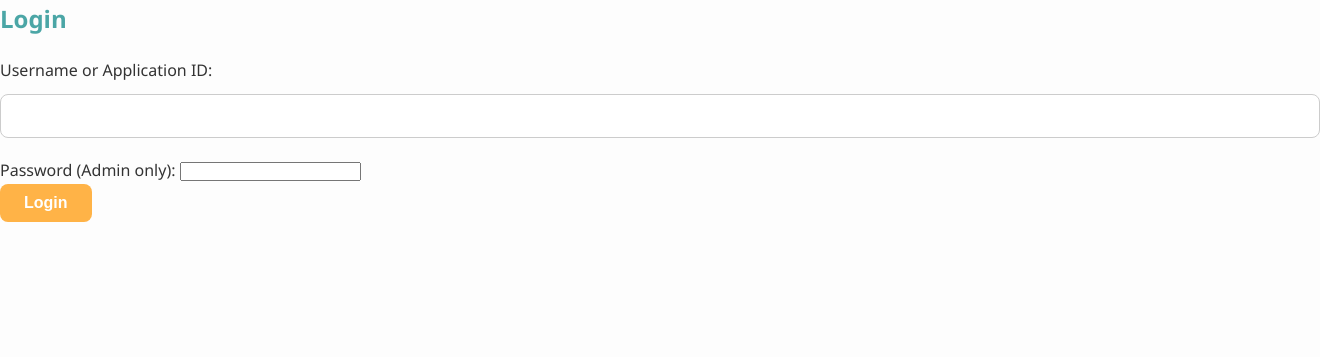
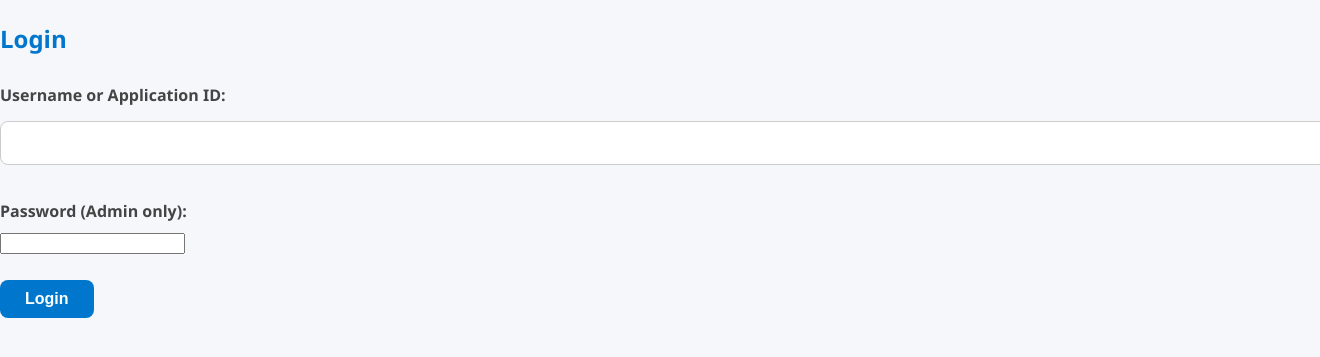
Before and after one commit to TharicaDevi/TT5L-02, a Flask app: page /login in a window 1320 px wide. Shown: the top 357 px of that part. Run offline with Flask 3, Linux system fonts and the light colour scheme; the page is wider than the window, and the part outside it is not shown.

Commit message:
arghhhhhhhh

```diff
--- a/Pawfect Home/static/style.css
+++ b/Pawfect Home/static/style.css
@@ -1,71 +1,58 @@
 :root {
-    /* Colors */
-    --primary-color: #4BA6A6;              /* Calm teal */
-    --primary-hover: #3b8f8f;
-    --accent-color: #FFB347;              /* Soft orange */
-    --danger-color: #e57373;
-    --danger-hover: #d32f2f;
-    --success-color: #81c784;
-    --success-hover: #66bb6a;
-    --secondary-color: #9e9e9e;
-    --secondary-hover: #7e7e7e;
-    --bg-light: #fdfdfd;
+    --primary-color: #0077cc;
+    --primary-hover: #005fa3;
+    --danger-color: #dc3545;
+    --danger-hover: #c82333;
+    --success-color: #28a745;
+    --success-hover: #218838;
+    --secondary-color: #6c757d;
+    --secondary-hover: #5a6268;
+    --bg-light: #f5f7fa;
     --bg-white: #ffffff;
-
-    /* Typography & Effects */
     --font-family: 'Segoe UI', Tahoma, Geneva, Verdana, sans-serif;
-    --box-shadow: 0 2px 10px rgba(0, 0, 0, 0.05);
+    --box-shadow: 0 2px 8px rgba(0,0,0,0.1);
 }
 
-/* Reset */
-* {
-    box-sizing: border-box;
+body {
     margin: 0;
-    padding: 0;
-}
-
-/* General Styles */
-body {
     font-family: var(--font-family);
     background-color: var(--bg-light);
     color: #333;
     line-height: 1.6;
 }
 
-h1, h2 {
-    font-weight: 700;
-    color: var(--primary-color);
-    margin-bottom: 20px;
-}
-
-/* Layout */
 .admin-container {
     display: flex;
     min-height: 100vh;
 }
 
-/* Sidebar */
 .sidebar {
     width: 240px;
     background-color: var(--primary-color);
     color: white;
     padding: 30px 20px;
+    box-shadow: 2px 0 8px rgba(0, 0, 0, 0.15);
     display: flex;
     flex-direction: column;
+    justify-content: flex-start;
     position: fixed;
     height: 100vh;
-    box-shadow: 2px 0 8px rgba(0, 0, 0, 0.08);
+    overflow-y: auto;
 }
 
 .sidebar h2 {
-    text-align: center;
+    margin-top: 0;
+    font-weight: 700;
     font-size: 1.8rem;
     margin-bottom: 30px;
+    letter-spacing: 1px;
 }
 
 .sidebar ul {
     list-style: none;
     padding: 0;
+    margin: 0;
+    flex-grow: 1;
 }
 
 .sidebar li {
@@ -86,17 +74,34 @@ h1, h2 {
     background-color: var(--primary-hover);
 }
 
-/* Main Content */
 .main-content {
     margin-left: 240px;
     padding: 40px 50px;
     flex-grow: 1;
     background-color: var(--bg-light);
+    min-height: 100vh;
 }
 
-/* Form Elements */
-form {
-    margin-top: 20px;
+h1, h2 {
+    font-weight: 700;
+    margin-bottom: 25px;
+    color: var(--primary-color);
+}
+
+.section {
+    background-color: var(--bg-white);
+    border-radius: 12px;
+    padding: 24px 30px;
+    margin-top: 25px;
+    box-shadow: var(--box-shadow);
+}
+
+form label {
+    display: block;
+    font-weight: 600;
+    margin-top: 18px;
+    margin-bottom: 6px;
+    color: #444;
 }
 
 input[type="text"],
@@ -107,15 +112,19 @@ select,
 textarea {
     width: 100%;
     padding: 10px 14px;
-    margin: 10px 0 20px;
+    margin-top: 6px;
+    margin-bottom: 16px;
     border: 1.5px solid #ccc;
     border-radius: 8px;
     font-size: 1rem;
+    transition: border-color 0.3s ease;
     font-family: var(--font-family);
-    transition: border-color 0.3s ease;
 }
 
-input:focus,
+input[type="text"]:focus,
+input[type="date"]:focus,
+input[type="time"]:focus,
+input[type="tel"]:focus,
 select:focus,
 textarea:focus {
     outline: none;
@@ -127,114 +136,23 @@ textarea {
     min-height: 100px;
 }
 
-/* Buttons */
-button,
-.btn {
-    display: inline-block;
-    padding: 10px 24px;
-    background-color: var(--accent-color);
+button, .btn {
+    padding: 10px 25px;
+    background-color: var(--primary-color);
     color: white;
     border: none;
     border-radius: 8px;
+    cursor: pointer;
     font-size: 1rem;
     font-weight: 600;
-    cursor: pointer;
     transition: background-color 0.3s ease;
-    text-align: center;
-    text-decoration: none;
+    margin-top: 24px;
 }
 
-button:hover,
-.btn:hover {
-    background-color: #ffa033;
+button:hover, .btn:hover {
+    background-color: var(--primary-hover);
 }
 
-.back-btn {
-    background-color: var(--secondary-color);
-}
-
-.back-btn:hover {
-    background-color: var(--secondary-hover);
-}
-
-.edit-btn {
-    background-color: var(--success-color);
-    font-size: 0.9rem;
-    padding: 7px 14px;
-}
-
-.edit-btn:hover {
-    background-color: var(--success-hover);
-}
-
-/* Alerts */
-.error-message {
-    background-color: #ffe6e6;
-    color: var(--danger-hover);
-    font-weight: 600;
-    padding: 12px 16px;
-    border-radius: 8px;
-    margin: 20px 0;
-    border: 1.5px solid var(--danger-hover);
-}
-
-.message {
-    background-color: #e8f5e9;
-    color: var(--success-hover);
-    font-weight: 600;
-    padding: 15px 20px;
-    border: 1.5px solid var(--success-hover);
-    border-radius: 10px;
-    margin: 20px 0;
-}
-
-/* Tables */
-table {
-    width: 100%;
-    border-collapse: collapse;
-    background-color: var(--bg-white);
-    border-radius: 10px;
-    box-shadow: var(--box-shadow);
-    overflow: hidden;
-    margin-top: 20px;
-}
-
-th, td {
-    padding: 14px 20px;
-    text-align: center;
-    font-size: 0.95rem;
-    border-bottom: 1px solid #eee;
-}
-
-th {
-    background-color: var(--primary-color);
-    color: white;
-}
-
-tr:nth-child(even) {
-    background-color: #f9f9f9;
-}
-
-/* Filter Form */
-.filter-form {
-    display: flex;
-    flex-wrap: wrap;
-    gap: 15px;
-    margin-bottom: 25px;
-    align-items: center;
-}
-
-.filter-form input,
-.filter-form select {
-    padding: 10px 14px;
-    border: 1.5px solid #ccc;
-    border-radius: 8px;
-    font-size: 1rem;
-    flex-grow: 1;
-    min-width: 160px;
-}
-
-/* Responsive */
 @media (max-width: 900px) {
     .admin-container {
         flex-direction: column;
```
Also changed, not shown: other parts of Pawfect Home/static/style.css (+5 -15 lines).
